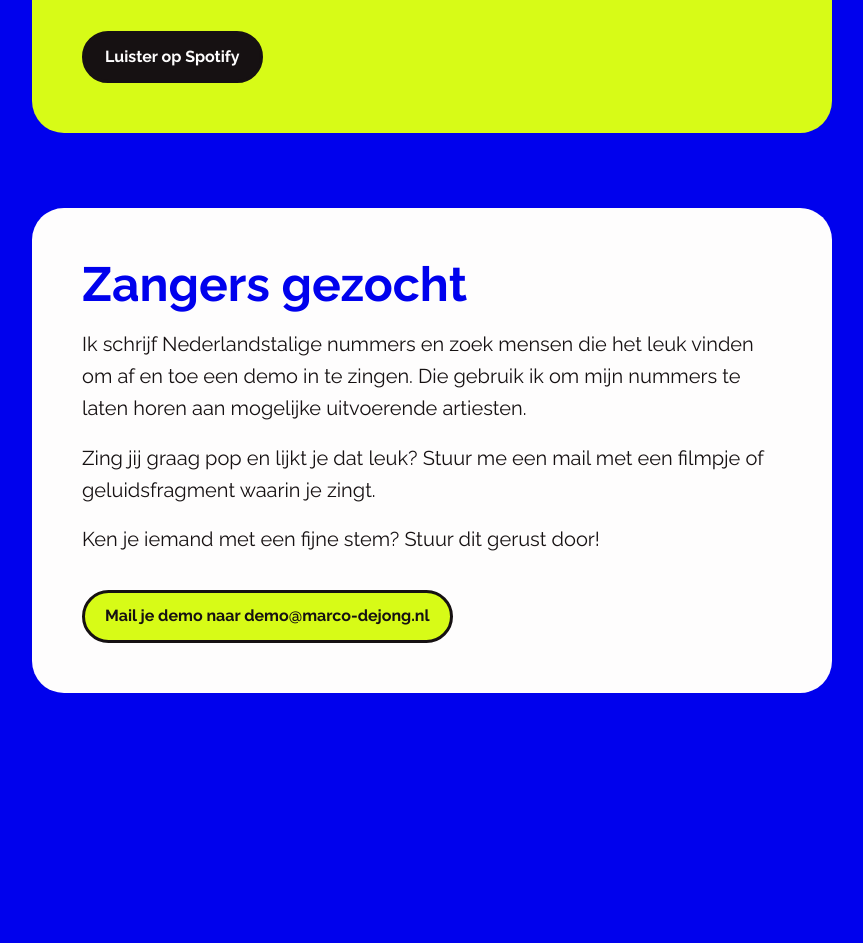
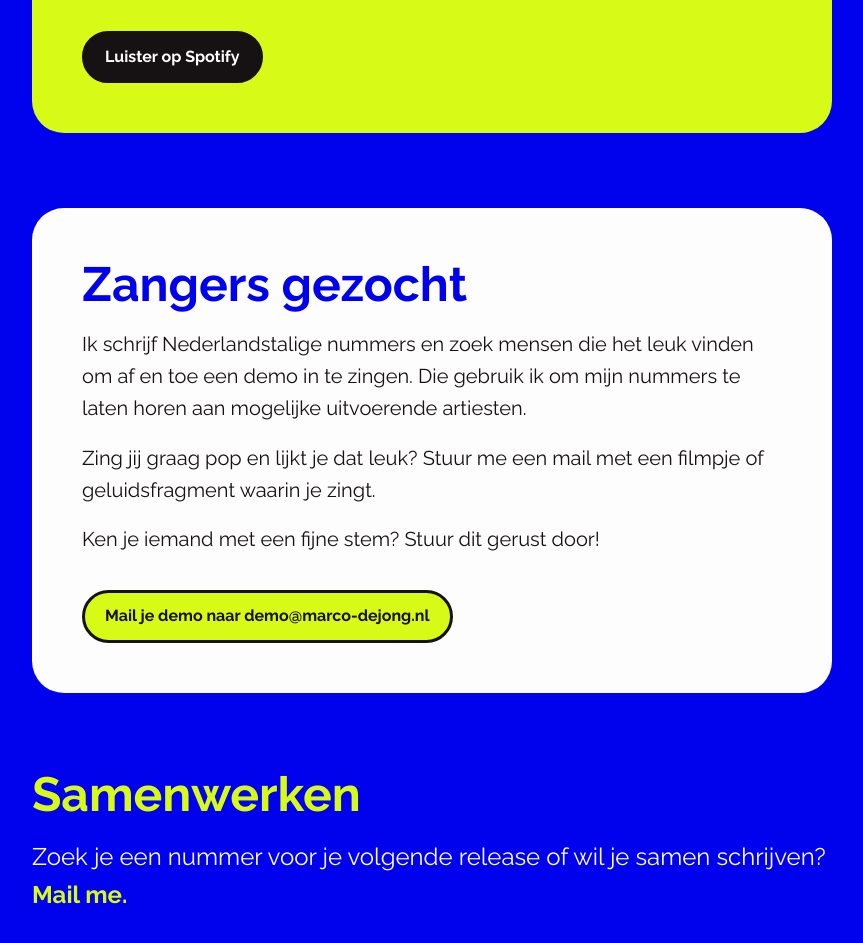
Before and after one commit to MarcoDeJong/marcodejong.github.io, a Jekyll site: the page built from index.md, in a window 1280 px wide, cut to the strip 1337-2327 px from the top of the page. Shown: the top 943 px of the strip, without its empty margins (208-1071 px from the left). Built offline with Jekyll 4.4.1, drawn with Linux system fonts in a browser that asks for light colours; before the commit the page ends 2105 px from its top, so only the background shows below that.

Commit message:
feat(contact): add collaboration invite

```diff
--- a/_config.yml
+++ b/_config.yml
@@ -1,6 +1,6 @@
 # Site settings
 title: Marco de Jong
-email: info@marco-dejong.nl
+email: studio@marco-dejong.nl
 description: Marco de Jong · Songwriter. Teksten en melodieën voor Nederlandstalige pop, van kinder- en tienerpop tot levenslied.
 url: "https://marco-dejong.nl"
 repository: MarcoDeJong/marcodejong.github.io
--- /dev/null
+++ b/_sass/_collaboration.scss
@@ -0,0 +1,42 @@
+.collaboration {
+  margin: $margin-l auto;
+  max-width: 800px;
+  text-align: left;
+  width: 100%;
+}
+
+.collaboration h2 {
+  color: $acid-lime;
+  font-size: $txt-xl;
+  line-height: 1.1;
+  margin: 0 0 $margin-xs;
+
+  @media all and (min-width: 768px) {
+    font-size: $txt-xxxl;
+  }
+}
+
+.collaboration p {
+  color: $paper;
+  font-size: $txt-m;
+  line-height: 1.6;
+  margin: 0;
+
+  @media all and (min-width: 768px) {
+    font-size: $txt-l;
+  }
+}
+
+.collaboration a {
+  color: $acid-lime;
+  font-weight: 700;
+
+  &:hover {
+    color: $paper;
+  }
+
+  &:focus-visible {
+    outline: 3px solid $acid-lime;
+    outline-offset: 4px;
+  }
+}
--- a/css/app.scss
+++ b/css/app.scss
@@ -8,3 +8,4 @@
 @import "_error.scss";
 @import "_releases.scss";
 @import "_singers.scss";
+@import "_collaboration.scss";
--- a/index.md
+++ b/index.md
@@ -34,3 +34,8 @@ layout: landing
 <a class="singers__link" href="mailto:demo@marco-dejong.nl">Mail je demo naar demo@marco-dejong.nl</a>
 </div>
 </section>
+
+<section class="collaboration" aria-labelledby="collaboration-title">
+<h2 id="collaboration-title">Samenwerken</h2>
+<p>Zoek je een nummer voor je volgende release of wil je samen schrijven? <a href="mailto:{{ site.email }}">Mail me.</a></p>
+</section>
```
Also changed, not shown: .github/workflows/validate-deployment.yml.
